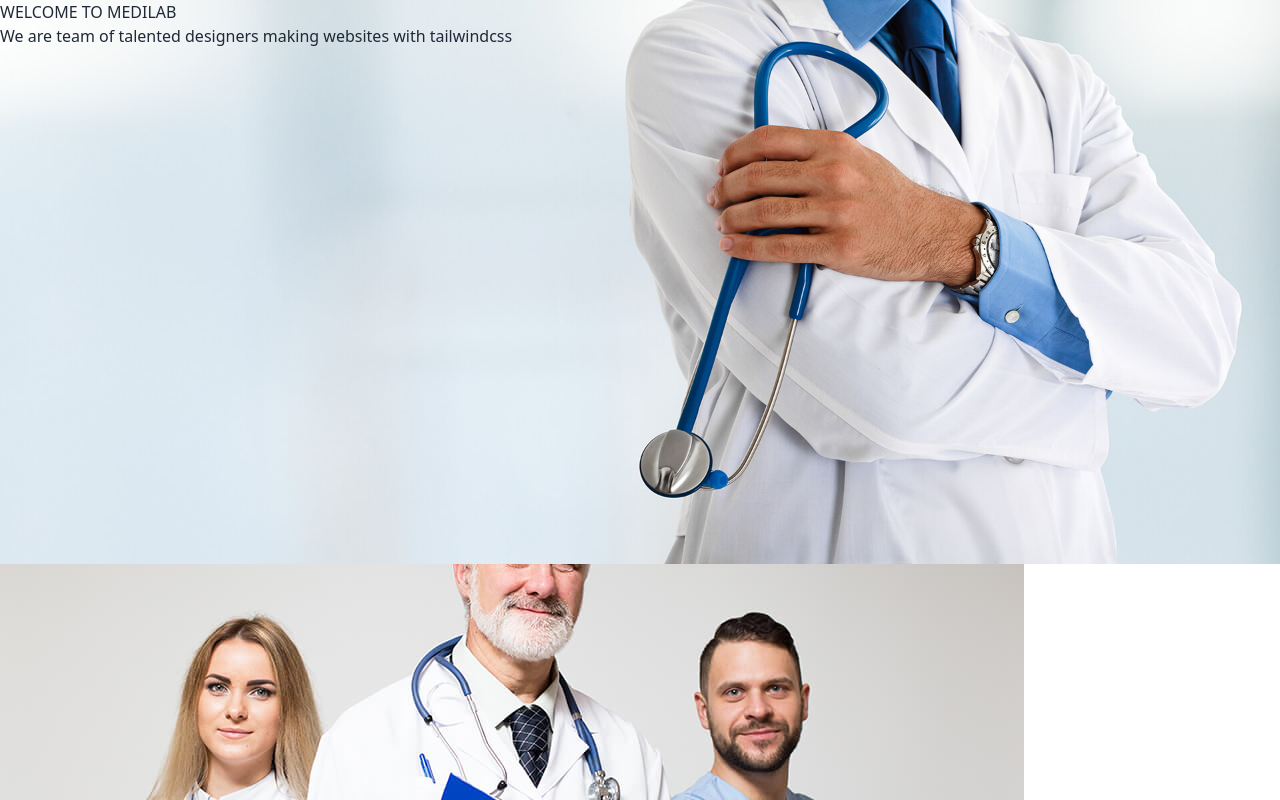
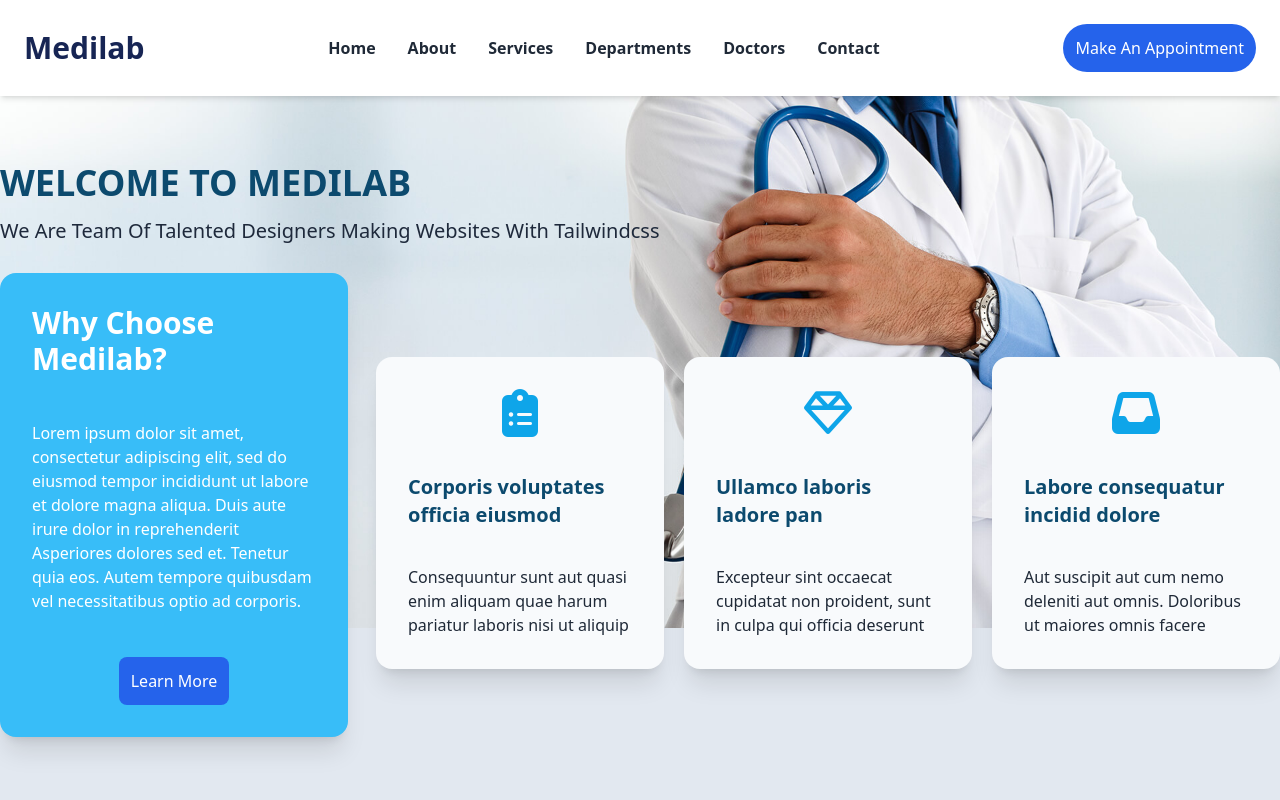
Before and after one commit to Rabab7/medilab, a website: page index.html in a window 1280 px wide. Shown: the top 800 px of the page. Drawn offline with Linux system fonts and the light colour scheme.

Commit message:
fourth commit

```diff
--- a/index.html
+++ b/index.html
@@ -3,8 +3,8 @@
 <head>
     <meta charset="UTF-8">
     <meta name="viewport" content="width=device-width, initial-scale=1.0">
-    <link rel="stylesheet" href="./dist/css/all.min.css">
-    <link rel="stylesheet" href="./dist/css/style.css">
+    <link rel="stylesheet" href="/dist/css/all.min.css">
+    <link rel="stylesheet" href="/dist/css/style.css">
     <title>medilab</title>
 </head>
 <body>
@@ -876,8 +876,8 @@
 
 
 
-   <script src="./src/js/jquery-3.7.1.min.js"></script>
+   <script src="/src/js/jquery-3.7.1.min.js"></script>
 
-   <script src="./src/js/index.js"></script>
+   <script src="/src/js/index.js"></script>
 </body>
 </html>
--- a/tailwind.config.js
+++ b/tailwind.config.js
@@ -1,6 +1,6 @@
 /** @type {import('tailwindcss').Config} */
 module.exports = {
-  content: ["./src/**/*.{html,js}"],
+  content: ["./src/**/*.js", "./*.html"],
   darkMode:"class",
   theme: {
     extend: {},
```
Also changed, not shown: dist/css/style.css.
